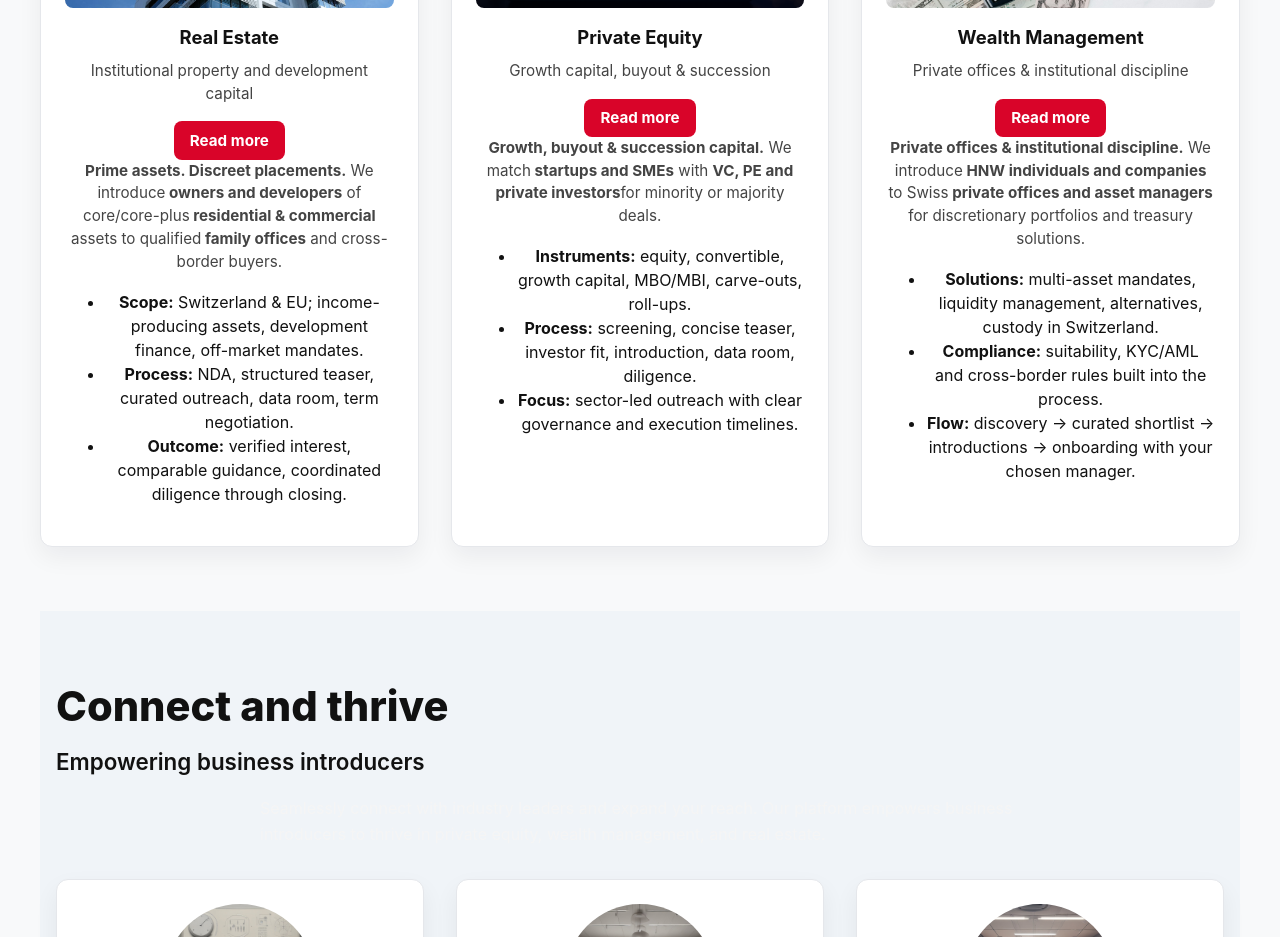
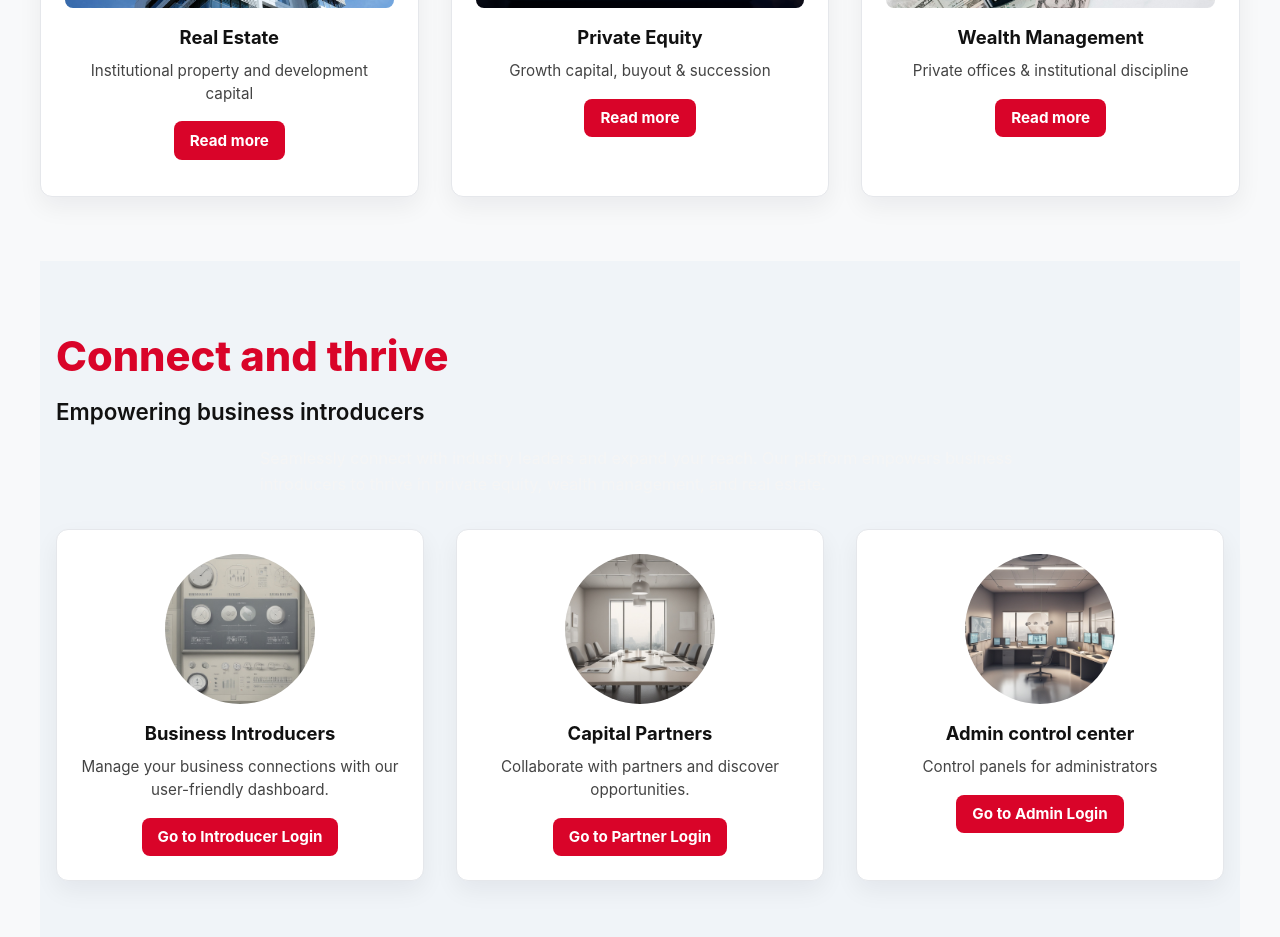
Before and after one commit to Estwaldstein/newlink-frontend, a React (Vite) app: page / in a window 1280 px wide. Shown: the part 800-1737 px from the top of the page. Built offline with nearby package versions, Linux system fonts and the light colour scheme.

Commit message:
Update HomePage.css

```diff
--- a/src/pages/HomePage.css
+++ b/src/pages/HomePage.css
@@ -1,6 +1,6 @@
 /* ──────────────────────────────────────────────────────────
    Newlink Exchange (Switzerland) — HomePage.css
-   Single, Swiss-focused stylesheet (no HK fallbacks)
+   Swiss-focused stylesheet with expandable cards
    ────────────────────────────────────────────────────────── */
 
 /* Base / Reset */
@@ -29,17 +29,14 @@ html, body {
   --ink: #111;
   --muted: #444;
   --card: #ffffff;
+  --surface: #f8f9fa;
   --border: #e5e7eb;
   --shadow: 0 10px 24px rgba(16,24,40,0.06);
   --radius: 12px;
 }
 
 /* App Root centering */
-#root {
-  display: flex;
-  justify-content: center;
-  width: 100%;
-}
+#root { display: flex; justify-content: center; width: 100%; }
 
 /* Layout container */
 .main-container {
@@ -56,7 +53,6 @@ html, body {
   background: #fff;
   border-bottom: 1px solid var(--border);
 }
-
 .header .header-inner {
   display: flex;
   align-items: center;
@@ -93,21 +89,14 @@ html, body {
   padding: 0;
   margin: 0;
 }
-
 .nav-links a {
   text-decoration: none;
   color: #1e40af;
   font-weight: 600;
 }
+.nav-links a:hover { text-decoration: underline; }
 
-.nav-links a:hover {
-  text-decoration: underline;
-}
-
-.contact-email {
-  font-size: .9rem;
-  color: #333;
-}
+.contact-email { font-size: .9rem; color: #333; }
 
 /* Hero (Swiss) — single rule */
 .header-section {
@@ -144,13 +133,13 @@ html, body {
   margin: 0 0 .5rem;
   font-weight: 800;
 }
+.section-title.blue { color: var(--brand); } /* optional accent */
 
 .section-subtitle {
   font-size: clamp(1.1rem, 1.2vw + .9rem, 1.4rem);
   margin: 0 0 1rem;
   font-weight: 600;
 }
-
 .section-description {
   max-width: 760px;
   margin: 0 auto;
@@ -161,11 +150,7 @@ html, body {
 
 /* Sections */
 .section { padding: 2rem 0; }
-.section.alt {
-  padding: 4rem 0;
-  background: #f0f4f8;
-  color: var(--ink);
-}
+.section.alt { padding: 4rem 0; background: #f0f4f8; color: var(--ink); }
 
 /* Cards — responsive grid */
 .card-row {
@@ -174,13 +159,8 @@ html, body {
   gap: 2rem;
   padding: 2rem 0;
 }
-
-@media (max-width: 1024px) {
-  .card-row { grid-template-columns: repeat(2, minmax(0, 1fr)); }
-}
-@media (max-width: 640px) {
-  .card-row { grid-template-columns: 1fr; }
-}
+@media (max-width: 1024px) { .card-row { grid-template-columns: repeat(2, minmax(0, 1fr)); } }
+@media (max-width: 640px)  { .card-row { grid-template-columns: 1fr; } }
 
 .card {
   background: var(--card);
@@ -192,12 +172,10 @@ html, body {
   color: var(--ink);
   transition: transform .18s ease, box-shadow .18s ease;
 }
-
 .card:hover {
   transform: translateY(-4px);
   box-shadow: 0 16px 32px rgba(16,24,40,0.08);
 }
-
 .card img {
   display: block;
   width: 100%;
@@ -206,16 +184,26 @@ html, body {
   border-radius: 8px;
   margin-bottom: 1rem;
 }
+.card h4 { margin: .25rem 0 .5rem; font-size: 1.15rem; }
+.card p  { margin: 0; color: var(--muted); font-size: .95rem; }
 
-.card h4 {
-  margin: .25rem 0 .5rem;
-  font-size: 1.15rem;
+/* Expandable card body for "Read more" sections */
+.card-more {
+  max-height: 0;
+  overflow: hidden;
+  transition: max-height 240ms ease;
+  text-align: left;
+  margin-top: .75rem;
 }
-
-.card p {
-  margin: 0;
+.card-more.open { max-height: 640px; } /* large enough for our longest copy */
+.card-more p { margin: .5rem 0; color: var(--ink); }
+.card-more ul {
+  margin: .5rem 0 0 1.1rem;
+  padding: 0;
+}
+.card-more li {
+  margin: .25rem 0;
   color: var(--muted);
-  font-size: .95rem;
 }
 
 /* Round avatar cards in “Connect and thrive” */
@@ -245,10 +233,8 @@ html, body {
   color: #fff;
   transition: background-color .2s ease, transform .05s ease;
 }
-
 .button:hover,
 .card button:hover { background: var(--brand-dark); }
-
 .button:active,
 .card button:active { transform: translateY(1px); }
 
@@ -269,7 +255,6 @@ button:focus-visible {
   padding: 1.2rem 1rem;
   font-size: .92rem;
 }
-
 .footer-note {
   display: block;
   opacity: .85;
@@ -293,10 +278,7 @@ button:focus-visible {
   }
   .card p { color: #cbd5e1; }
 
-  .button, .card button {
-    background: var(--brand);
-    color: #fff;
-  }
+  .button, .card button { background: var(--brand); color: #fff; }
   .button:hover, .card button:hover { background: var(--brand-dark); }
 
   .footer { background: #0b1220; color: #cbd5e1; }
```
